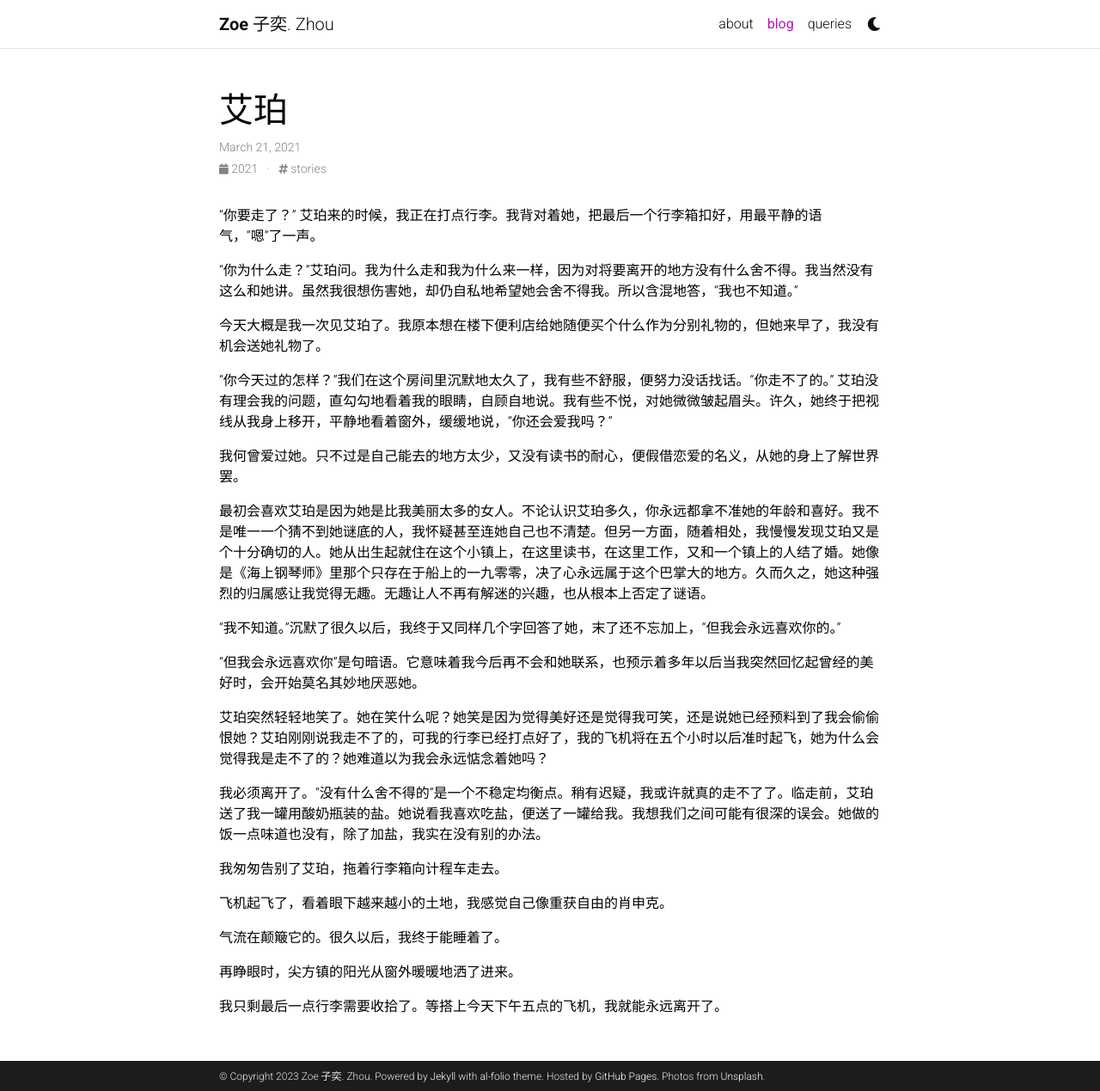
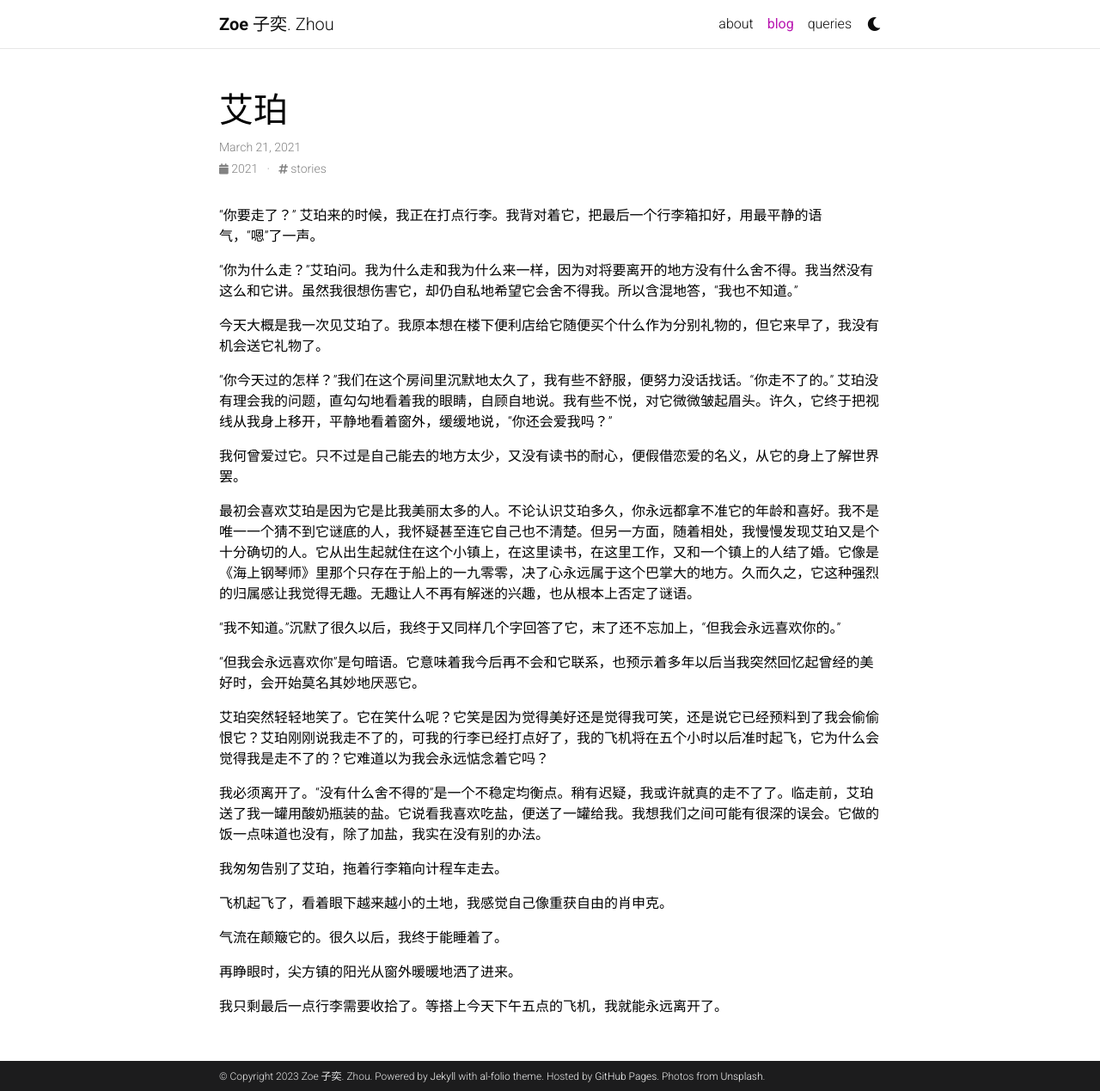
Before and after one commit to Zoewhat/Zoewhat.github.io, a Jekyll site: the page built from _posts/2021-03-21-arbor.md, in a window 1280 px wide and 1269 px high. Shown: the whole window at 86% size. Built offline with Jekyll 4.4.1, drawn with Linux system fonts in a browser that asks for light colours; comment, search, counter and statistics services are not loaded; a style sheet for code colours, icons or effects is not loaded.

Commit message:
Update 2021-03-21-arbor.md

```diff
--- a/_posts/2021-03-21-arbor.md
+++ b/_posts/2021-03-21-arbor.md
@@ -5,25 +5,25 @@ date: 2021-03-21 00:00:00
 tags: stories
 ---
 
-“你要走了？” 艾珀来的时候，我正在打点行李。我背对着她，把最后一个行李箱扣好，用最平静的语气，“嗯”了一声。
+“你要走了？” 艾珀来的时候，我正在打点行李。我背对着它，把最后一个行李箱扣好，用最平静的语气，“嗯”了一声。
 
-“你为什么走？”艾珀问。我为什么走和我为什么来一样，因为对将要离开的地方没有什么舍不得。我当然没有这么和她讲。虽然我很想伤害她，却仍自私地希望她会舍不得我。所以含混地答，“我也不知道。”
+“你为什么走？”艾珀问。我为什么走和我为什么来一样，因为对将要离开的地方没有什么舍不得。我当然没有这么和它讲。虽然我很想伤害它，却仍自私地希望它会舍不得我。所以含混地答，“我也不知道。”
 
-今天大概是我一次见艾珀了。我原本想在楼下便利店给她随便买个什么作为分别礼物的，但她来早了，我没有机会送她礼物了。
+今天大概是我一次见艾珀了。我原本想在楼下便利店给它随便买个什么作为分别礼物的，但它来早了，我没有机会送它礼物了。
 
-“你今天过的怎样？”我们在这个房间里沉默地太久了，我有些不舒服，便努力没话找话。“你走不了的。” 艾珀没有理会我的问题，直勾勾地看着我的眼睛，自顾自地说。我有些不悦，对她微微皱起眉头。许久，她终于把视线从我身上移开，平静地看着窗外，缓缓地说，“你还会爱我吗？”
+“你今天过的怎样？”我们在这个房间里沉默地太久了，我有些不舒服，便努力没话找话。“你走不了的。” 艾珀没有理会我的问题，直勾勾地看着我的眼睛，自顾自地说。我有些不悦，对它微微皱起眉头。许久，它终于把视线从我身上移开，平静地看着窗外，缓缓地说，“你还会爱我吗？”
 
-我何曾爱过她。只不过是自己能去的地方太少，又没有读书的耐心，便假借恋爱的名义，从她的身上了解世界罢。
+我何曾爱过它。只不过是自己能去的地方太少，又没有读书的耐心，便假借恋爱的名义，从它的身上了解世界罢。
 
-最初会喜欢艾珀是因为她是比我美丽太多的女人。不论认识艾珀多久，你永远都拿不准她的年龄和喜好。我不是唯一一个猜不到她谜底的人，我怀疑甚至连她自己也不清楚。但另一方面，随着相处，我慢慢发现艾珀又是个十分确切的人。她从出生起就住在这个小镇上，在这里读书，在这里工作，又和一个镇上的人结了婚。她像是《海上钢琴师》里那个只存在于船上的一九零零，决了心永远属于这个巴掌大的地方。久而久之，她这种强烈的归属感让我觉得无趣。无趣让人不再有解迷的兴趣，也从根本上否定了谜语。
+最初会喜欢艾珀是因为它是比我美丽太多的人。不论认识艾珀多久，你永远都拿不准它的年龄和喜好。我不是唯一一个猜不到它谜底的人，我怀疑甚至连它自己也不清楚。但另一方面，随着相处，我慢慢发现艾珀又是个十分确切的人。它从出生起就住在这个小镇上，在这里读书，在这里工作，又和一个镇上的人结了婚。它像是《海上钢琴师》里那个只存在于船上的一九零零，决了心永远属于这个巴掌大的地方。久而久之，它这种强烈的归属感让我觉得无趣。无趣让人不再有解迷的兴趣，也从根本上否定了谜语。
 
-“我不知道。”沉默了很久以后，我终于又同样几个字回答了她，末了还不忘加上，“但我会永远喜欢你的。”
+“我不知道。”沉默了很久以后，我终于又同样几个字回答了它，末了还不忘加上，“但我会永远喜欢你的。”
 
-“但我会永远喜欢你”是句暗语。它意味着我今后再不会和她联系，也预示着多年以后当我突然回忆起曾经的美好时，会开始莫名其妙地厌恶她。
+“但我会永远喜欢你”是句暗语。它意味着我今后再不会和它联系，也预示着多年以后当我突然回忆起曾经的美好时，会开始莫名其妙地厌恶它。
 
-艾珀突然轻轻地笑了。她在笑什么呢？她笑是因为觉得美好还是觉得我可笑，还是说她已经预料到了我会偷偷恨她？艾珀刚刚说我走不了的，可我的行李已经打点好了，我的飞机将在五个小时以后准时起飞，她为什么会觉得我是走不了的？她难道以为我会永远惦念着她吗？
+艾珀突然轻轻地笑了。它在笑什么呢？它笑是因为觉得美好还是觉得我可笑，还是说它已经预料到了我会偷偷恨它？艾珀刚刚说我走不了的，可我的行李已经打点好了，我的飞机将在五个小时以后准时起飞，它为什么会觉得我是走不了的？它难道以为我会永远惦念着它吗？
 
-我必须离开了。“没有什么舍不得的”是一个不稳定均衡点。稍有迟疑，我或许就真的走不了了。临走前，艾珀送了我一罐用酸奶瓶装的盐。她说看我喜欢吃盐，便送了一罐给我。我想我们之间可能有很深的误会。她做的饭一点味道也没有，除了加盐，我实在没有别的办法。
+我必须离开了。“没有什么舍不得的”是一个不稳定均衡点。稍有迟疑，我或许就真的走不了了。临走前，艾珀送了我一罐用酸奶瓶装的盐。它说看我喜欢吃盐，便送了一罐给我。我想我们之间可能有很深的误会。它做的饭一点味道也没有，除了加盐，我实在没有别的办法。
 
 我匆匆告别了艾珀，拖着行李箱向计程车走去。
 
```
